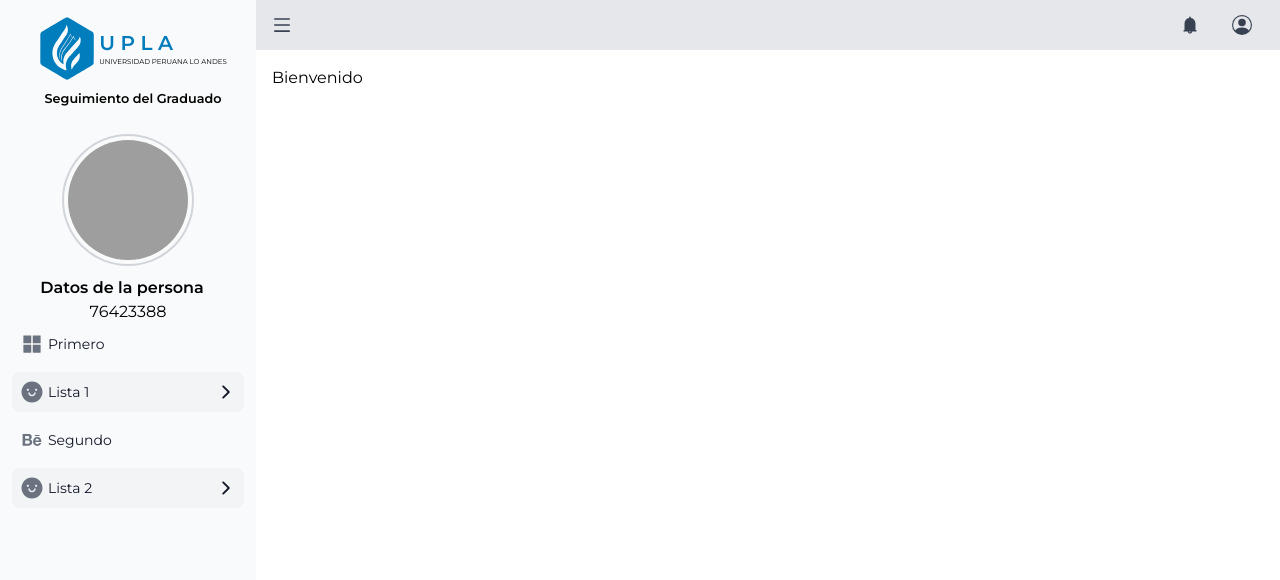
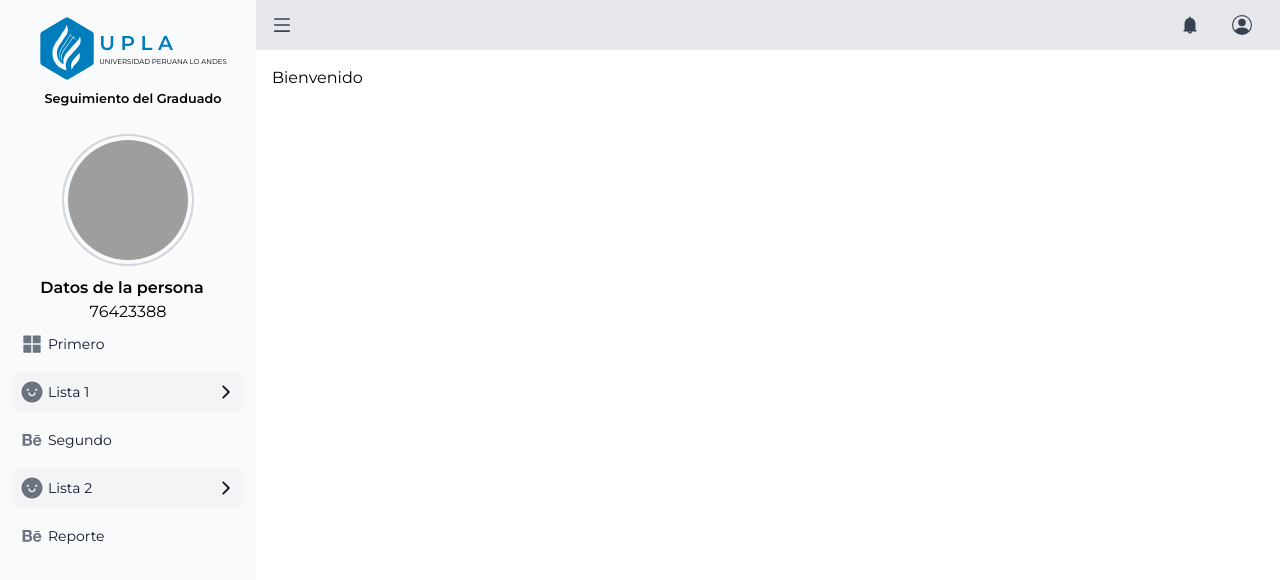
Before and after one commit to luissince/egresados-upla, a React (Vite) app: page /inicio/welcome in a window 1280 px wide. Shown: the top 580 px of the page. Built offline with nearby package versions, Linux system fonts and the light colour scheme; sample sign-in values are in the browser's storage; grey boxes are pictures that could not be loaded.

Commit message:
Probando cambios

```diff
--- a/src/view/inicio/Inicio.tsx
+++ b/src/view/inicio/Inicio.tsx
@@ -8,6 +8,7 @@ import Dashboard from '../dashboard/Dashboard';
 import Control from '../control/Control';
 import Welcome from '../welcome/Welcome';
 import { css } from '../../helper';
+import Reporte from '../reporte/Reporte';
 
 const Inicio = (props: RouteComponentProps<{}>) => {
 
@@ -99,6 +100,10 @@ const Inicio = (props: RouteComponentProps<{}>) => {
                                 path={`${path}/control`}
                                 render={(props) => <Control {...props} />}
                             />
+                             <Route
+                                path={`${path}/reporte`}
+                                render={(props) => <Reporte {...props} />}
+                            />
                         </Switch>
                     </div>
                     {/* FIN NAVEGACION  */}
--- a/src/view/pages/layout/aside/Aside.tsx
+++ b/src/view/pages/layout/aside/Aside.tsx
@@ -40,6 +40,11 @@ const Aside = (props: Props) => {
                         Icon={<AiFillSmile className={css.IconMenu} />}
                         nombre="Lista 2"
                     />
+                    <Menu
+                        Icon={<AiOutlineBehance className={css.IconMenu} />}
+                        nombre="Reporte"
+                        to="/inicio/reporte"
+                    />
                 </ul>
             </div>
             <Overlay refOverlay={props.refOverlay} onEventOverlay={props.onEventOverlay} />
--- /dev/null
+++ b/src/view/reporte/Reporte.tsx
@@ -0,0 +1,10 @@
+import { RouteComponentProps } from "react-router-dom";
+
+const Reporte = (props: RouteComponentProps<{}>) =>{
+
+    return(
+        <h1>reporte</h1>
+    );
+}
+
+export default Reporte;
```
